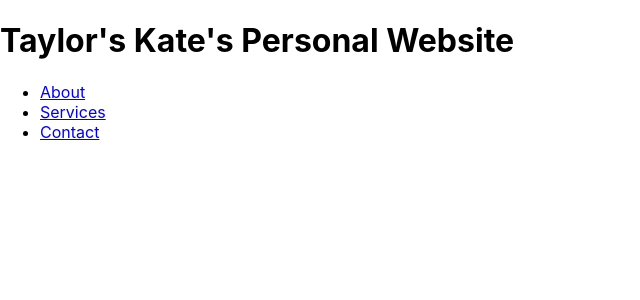
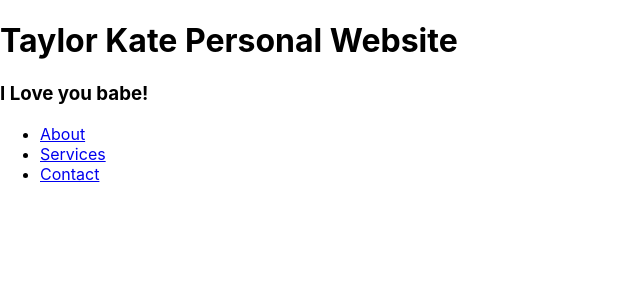
Before and after one commit to Heavens-Lava/taylor-kate, a React (Create React App) app: page / in a window 1280 px wide. Shown: the top 300 px of the page, without its empty margins (0-640 px from the left). Built offline with nearby package versions, Linux system fonts and the light colour scheme.

Commit message:
2nd commit

```diff
--- a/public/index.html
+++ b/public/index.html
@@ -2,14 +2,12 @@
 <html lang="en">
   <head>
     <meta charset="utf-8" />
-    <link rel="icon" href="%PUBLIC_URL%/favicon.ico" />
     <meta name="viewport" content="width=device-width, initial-scale=1" />
     <meta name="theme-color" content="#000000" />
     <meta
       name="description"
       content="Web site created using create-react-app"
     />
-    <link rel="apple-touch-icon" href="%PUBLIC_URL%/logo192.png" />
     <!--
       manifest.json provides metadata used when your web app is installed on a
       user's mobile device or desktop. See https://developers.google.com/web/fundamentals/web-app-manifest/
--- a/src/components/NavBar.jsx
+++ b/src/components/NavBar.jsx
@@ -3,7 +3,8 @@ import React from "react";
 const NavBar = () => {
   return (
     <div>
-      <h1>Taylor's Kate's Personal Website</h1>
+      <h1>Taylor Kate Personal Website</h1>
+      <h3>I Love you babe! </h3>
       <nav>
         <ul>
           <li>
```
Also changed, not shown: 1 other file (tests, documents, lock files or other folders).
